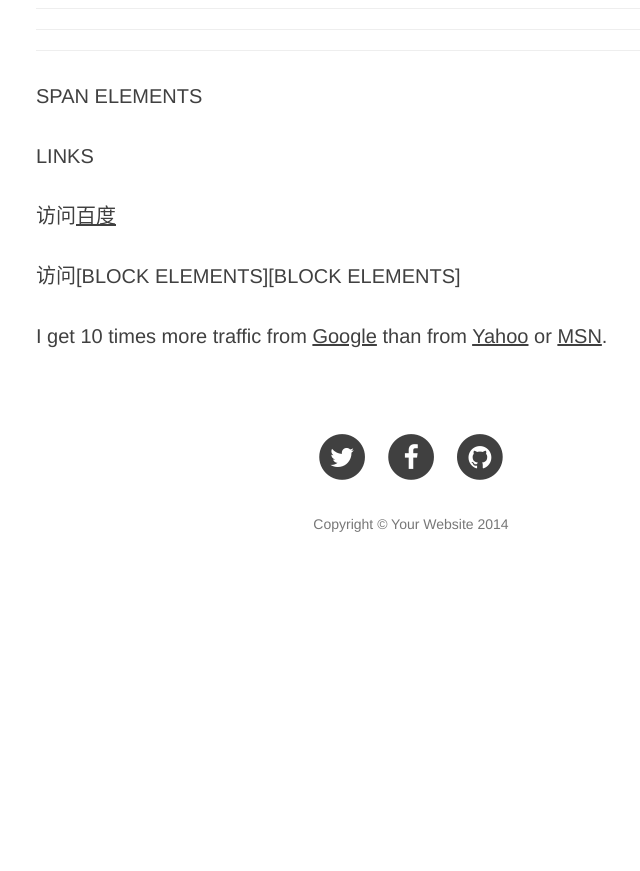
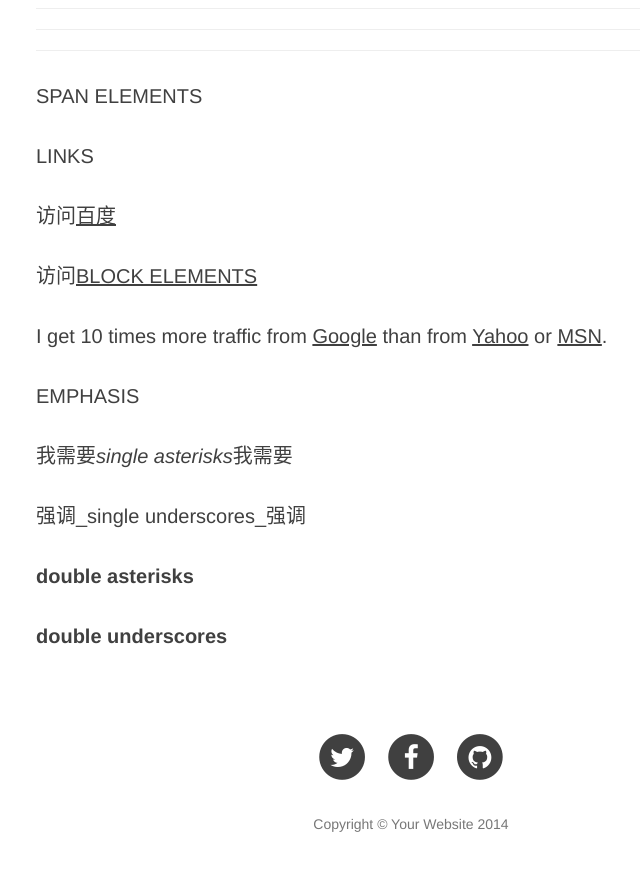
Before and after one commit to SimonAppBoy/SimonAppBoy.github.io, a Jekyll site: the page built from _posts/2015-11-09-use-jekyll.markdown, in a window 1280 px wide and 900 px high, scrolled down 3478 px. Shown: the top 871 px of the window, without its empty margins (229-869 px from the left). Built offline with Jekyll 4.4.1, drawn with Linux system fonts in a browser that asks for light colours; nearby versions of some CDN libraries; before the commit the page ends 4078 px from its top, so only the background shows below that.

```diff
--- a/_posts/2015-11-09-use-jekyll.markdown
+++ b/_posts/2015-11-09-use-jekyll.markdown
@@ -117,7 +117,7 @@
 
 访问[百度](http://www.baidu.com)
 
-访问[BLOCK ELEMENTS][BLOCK ELEMENTS]
+访问[BLOCK ELEMENTS](/BLOCK ELEMENTS/)
 
 I get 10 times more traffic from [Google] [1] than from
 [Yahoo] [2] or [MSN] [3].
@@ -125,3 +125,13 @@
 [1]: http://google.com/        "Google"
 [2]: http://search.yahoo.com/  "Yahoo Search"
 [3]: http://search.msn.com/    "MSN Search"
+
+EMPHASIS
+
+我需要*single asterisks*我需要
+
+强调_single underscores_强调
+
+**double asterisks**
+
+__double underscores__
```
